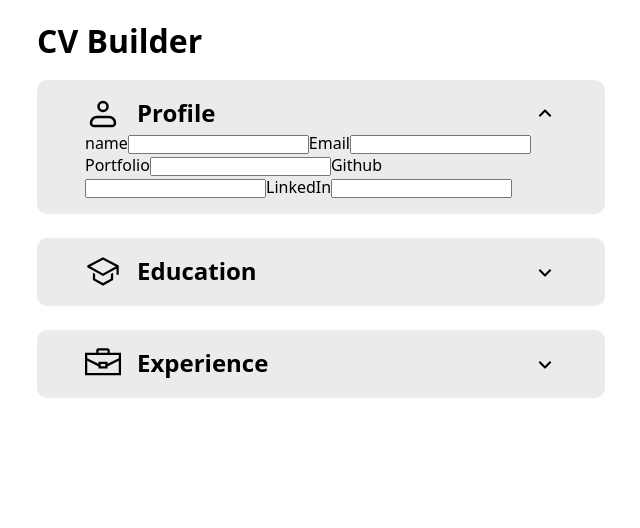
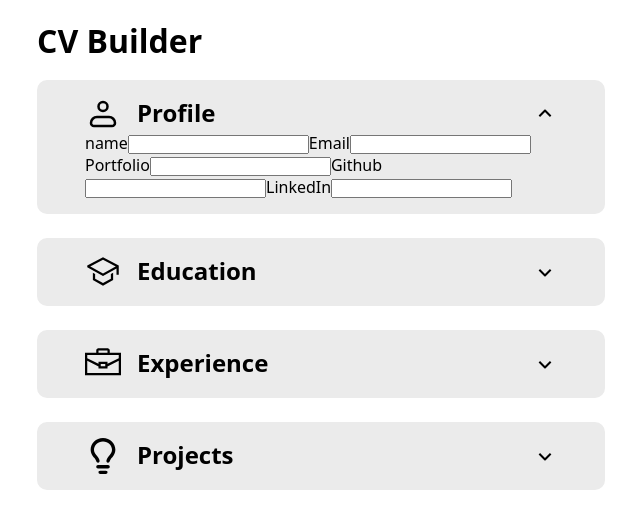
Before and after one commit to zenithyap/cv-builder, a React app: page / in a window 1280 px wide. Shown: the top 528 px of the page, without its empty margins (11-651 px from the left). Built offline with nearby package versions, Linux system fonts and the light colour scheme; the HTML template or start-up script is replaced by a standard one.

Commit message:
Add ProjectsCard

```diff
--- a/src/App.jsx
+++ b/src/App.jsx
@@ -1,39 +1,45 @@
-import { useState } from 'react'
-import './App.css'
-import Header from './components/Header'
-import ResumeInputs from './components/ResumeInputs'
-import ResumePreview from './components/ResumePreview'
+import { useState } from "react";
+import "./App.css";
+import Header from "./components/Header";
+import ResumeInputs from "./components/ResumeInputs";
+import ResumePreview from "./components/ResumePreview";
 
 function App() {
   const [profile, setProfile] = useState({
-      name: '',
-      phone: '',
-      email: '',
-      portfolio: '',
-      github: '',
-      linkedin: '',
-  })
+    name: "",
+    phone: "",
+    email: "",
+    portfolio: "",
+    github: "",
+    linkedin: "",
+  });
 
   const [education, setEducation] = useState([]);
   const [experience, setExperience] = useState([]);
+  const [projects, setProjects] = useState([]);
 
   return (
     <>
       <Header />
-      <div className='resume-container'>
+      <div className="resume-container">
         <ResumeInputs
           setProfile={setProfile}
           education={education}
           setEducation={setEducation}
           experience={experience}
-          setExperience={setExperience} />
+          setExperience={setExperience}
+          projects={projects}
+          setProjects={setProjects}
+        />
         <ResumePreview
           profile={profile}
           education={education}
-          experience={experience} />
+          experience={experience}
+          projects={projects}
+        />
       </div>
     </>
-  )
+  );
 }
 
-export default App
+export default App;
--- /dev/null
+++ b/src/components/ProjectsCard.jsx
@@ -0,0 +1,29 @@
+import InputCard from "./InputCard";
+import EntryCard from "./EntryCard";
+
+import projectsIcon from "../assets/projects.svg";
+
+export default function ProjectsCard({
+  activeIndex,
+  setActiveIndex,
+  projects,
+  setProjects,
+}) {
+  return (
+    <InputCard
+      icon={projectsIcon}
+      title="Projects"
+      isActive={activeIndex === 3}
+      onShow={() => setActiveIndex(3)}
+    >
+      <EntryCard
+        entries={projects}
+        setEntries={setProjects}
+        entryFields={[
+          { label: "name", type: "text" },
+          { label: "details", type: "array" },
+        ]}
+      />
+    </InputCard>
+  );
+}
--- a/src/components/ResumeInputs.jsx
+++ b/src/components/ResumeInputs.jsx
@@ -3,6 +3,7 @@
 import ProfileCard from "./ProfileCard";
 import EducationCard from "./EducationCard";
 import ExperienceCard from "./ExperienceCard";
+import ProjectsCard from "./ProjectsCard";
 
 export default function ResumeInputs({
   profile,
@@ -10,7 +11,9 @@
   education,
   setEducation,
   experience,
-  setExperience
+  setExperience,
+  projects,
+  setProjects,
 }) {
   const [activeIndex, setActiveIndex] = useState(0);
 
@@ -34,6 +37,12 @@
         experience={experience}
         setExperience={setExperience}
       />
+      <ProjectsCard
+        activeIndex={activeIndex}
+        setActiveIndex={setActiveIndex}
+        projects={projects}
+        setProjects={setProjects}
+      />
     </div>
   );
 }
```
